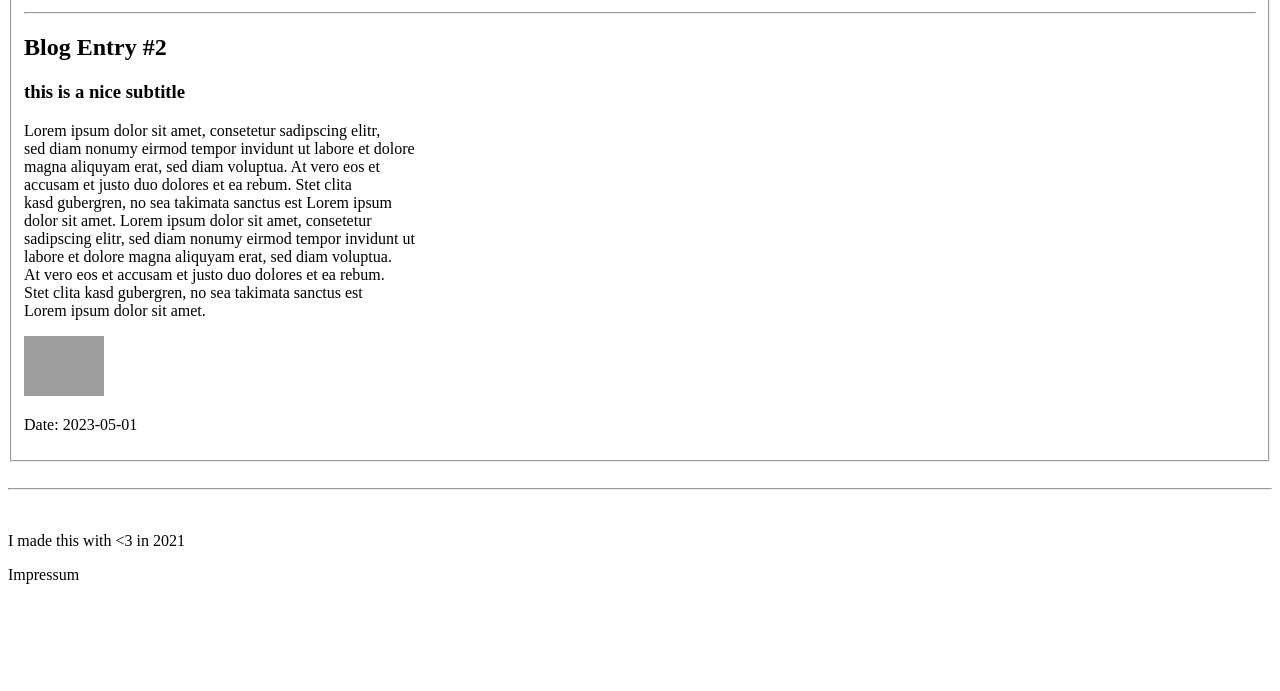
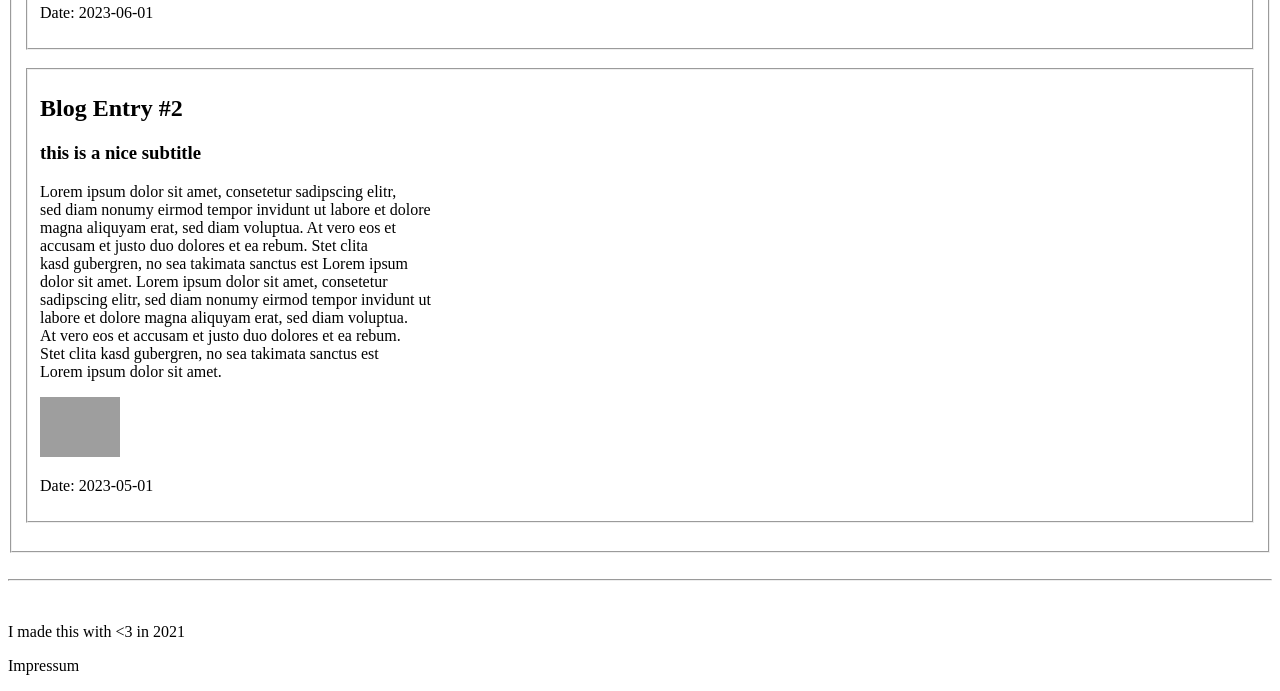
Before and after one commit to RGMCode/nf_HTML_Aufgabe, a plain HTML site: page index.html in a window 1280 px wide. Shown: the part 533-1224 px from the top of the page. Before the commit the page ends 1133 px from the top, so only its background shows below. Drawn offline with Linux system fonts and the light colour scheme; grey boxes are pictures that could not be loaded.

Commit message:
up mit dir

```diff
--- a/index.html
+++ b/index.html
@@ -6,9 +6,12 @@
 </head>
 <body>
 
-    <img style="height: 30px; width: auto" src="https://logos-download.com/wp-content/uploads/2016/09/React_logo_wordmark.png">
+    <img style="height: 30px; width: auto"
+         src="https://logos-download.com/wp-content/uploads/2016/09/React_logo_wordmark.png">
     <h1>-- MegaBlog 9000 3D 24 --</h1>
     <hr>
+    <fieldset>
+        <br/>
         <fieldset>
             <div>
                 <h2>Blog Entry #1</h2>
@@ -24,10 +27,13 @@
                     At vero eos et accusam et justo duo dolores et ea rebum. <br/>
                     Stet clita kasd gubergren, no sea takimata sanctus est <br/>
                     Lorem ipsum dolor sit amet.</p>
-            <img style="height: 30px; width: auto" src="https://upload.wikimedia.org/wikipedia/commons/thumb/4/4c/Typescript_logo_2020.svg/800px-Typescript_logo_2020.svg.png">
+                <img style="height: 30px; width: auto"
+                     src="https://upload.wikimedia.org/wikipedia/commons/thumb/4/4c/Typescript_logo_2020.svg/800px-Typescript_logo_2020.svg.png">
                 <p>Date: 2023-06-01</p>
             </div>
-        <hr>
+        </fieldset>
+        <br/>
+        <fieldset>
             <div>
                 <h2>Blog Entry #2</h2>
                 <h3>this is a nice subtitle</h3>
@@ -42,9 +48,12 @@
                     At vero eos et accusam et justo duo dolores et ea rebum. <br/>
                     Stet clita kasd gubergren, no sea takimata sanctus est <br/>
                     Lorem ipsum dolor sit amet.</p>
-            <img style="height: 60px; width: auto" src="https://miro.medium.com/v2/resize:fit:700/1*-uckV8DOh3l0bCvqZ73zYg.png">
+                <img style="height: 60px; width: auto"
+                     src="https://miro.medium.com/v2/resize:fit:700/1*-uckV8DOh3l0bCvqZ73zYg.png">
                 <p>Date: 2023-05-01</p>
             </div>
+        </fieldset>
+        <br>
     </fieldset>
     <br/>
     <hr>
```
Lines whose indentation alone changed are shown as unchanged.
